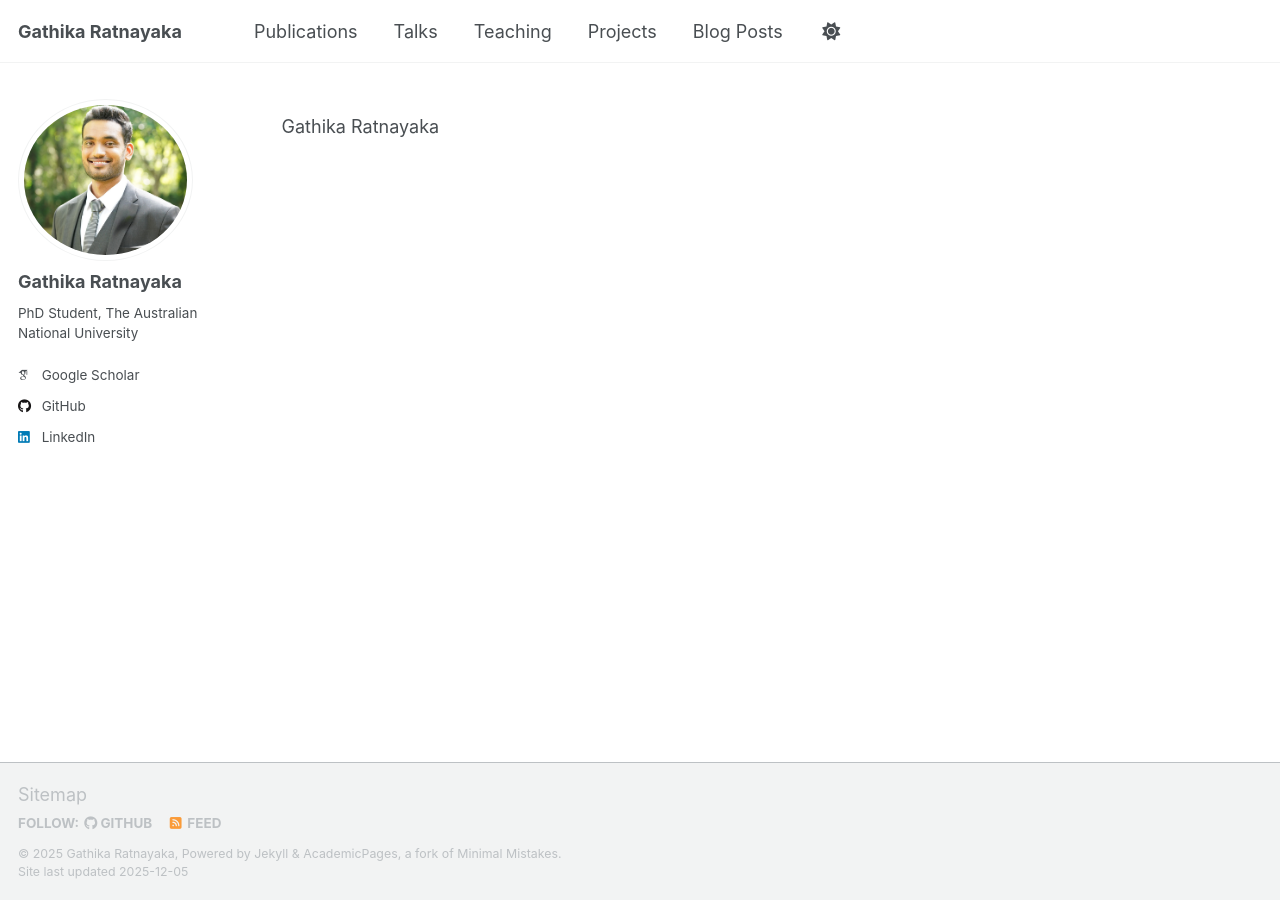
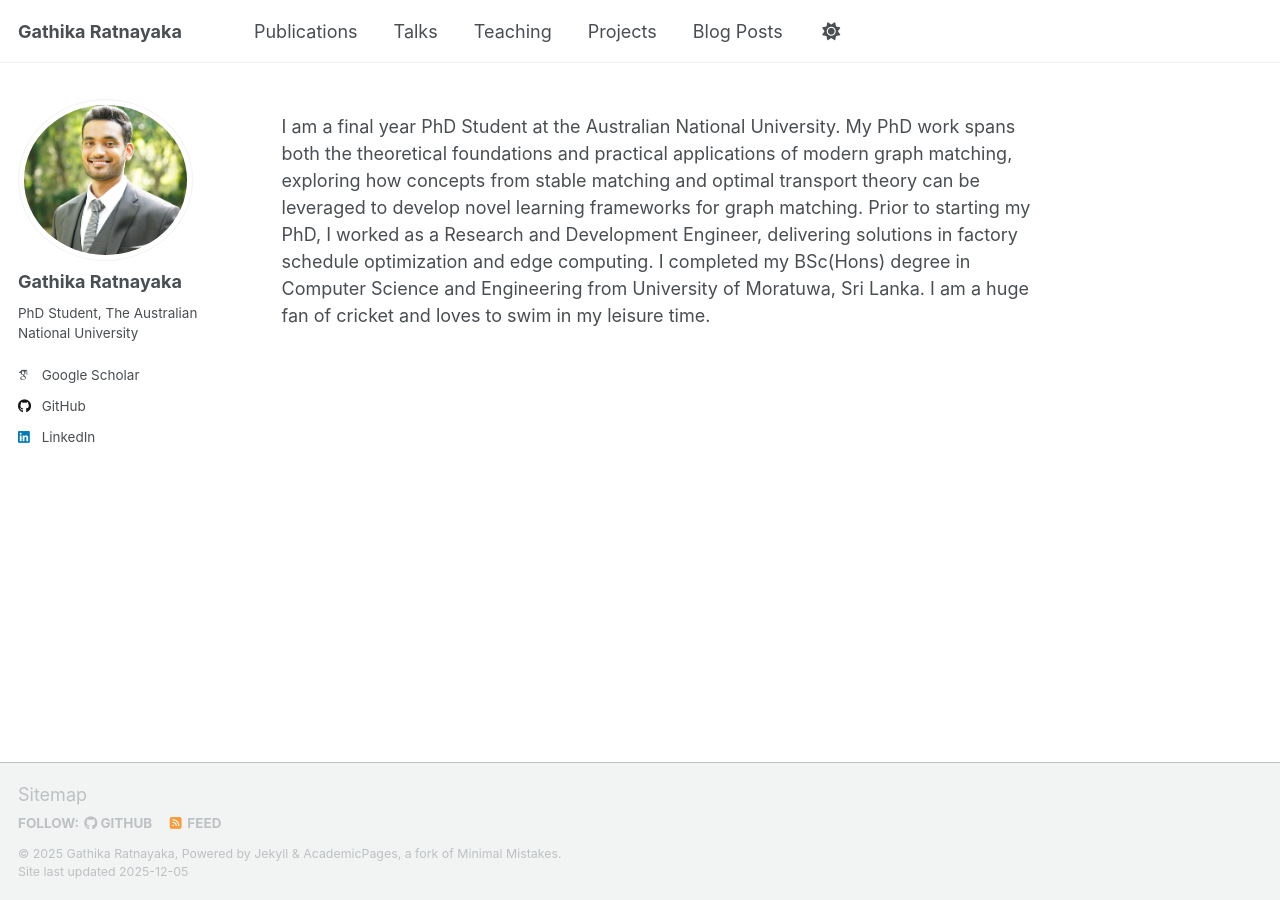
Before and after one commit to Gathika94/gathika94.github.io, a Jekyll site: the page built from _pages/about.md, in a window 1280 px wide. Built offline with Jekyll 4.4.1, drawn with Linux system fonts in a browser that asks for light colours; some web fonts are replaced; a script that is not in the unit is left out.

Commit message:
modification

```diff
--- a/_pages/about.md
+++ b/_pages/about.md
@@ -7,4 +7,4 @@ redirect_from:
   - /about.html
 ---
 
-Gathika Ratnayaka
+I am a final year PhD Student at the Australian National University. My PhD work spans both the theoretical foundations and practical applications of modern graph matching, exploring how concepts from stable matching and optimal transport theory can be leveraged to develop novel learning frameworks for graph matching. Prior to starting my PhD, I worked as a Research and Development Engineer, delivering solutions in factory schedule optimization and edge computing. I completed my BSc(Hons) degree in Computer Science and Engineering from University of Moratuwa, Sri Lanka. I am a huge fan of cricket and loves to swim in my leisure time.
```
